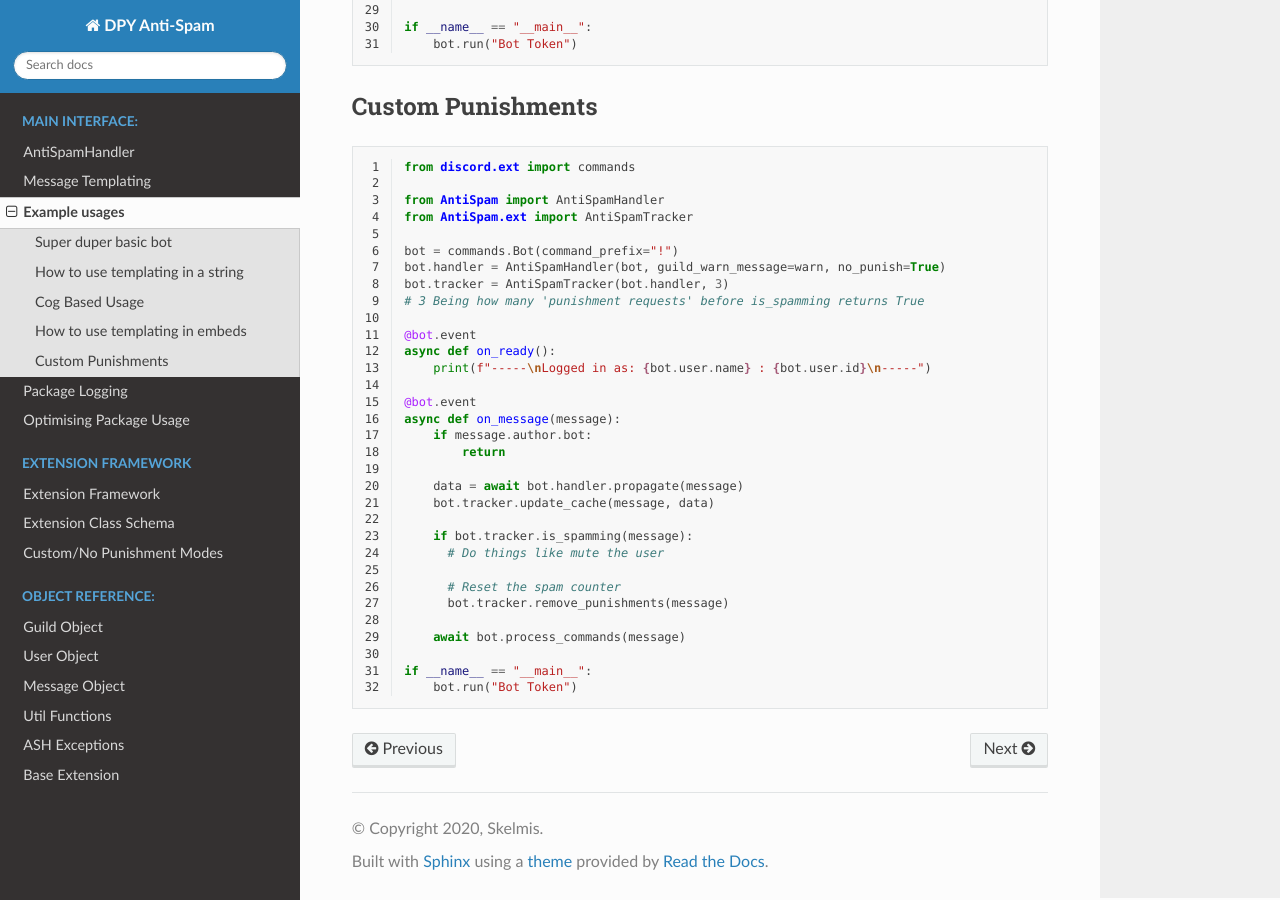
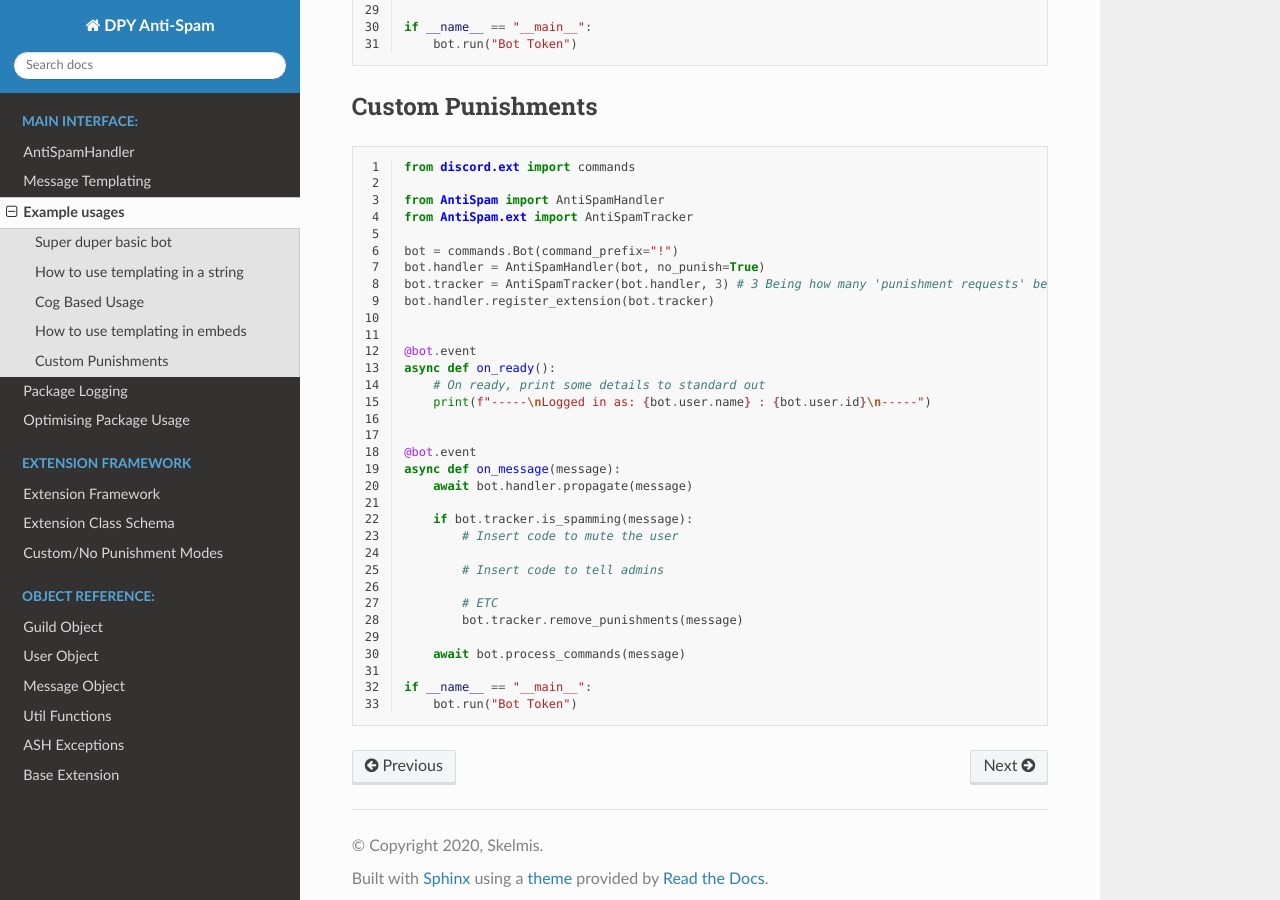
Before and after one commit to Skelmis/Discord-Anti-Spam, a Sphinx documentation site: the page built from docs/modules/examples.rst, in a window 1280 px wide and 900 px high, scrolled down 2006 px. Built offline with Sphinx 7.4.7 and the Read the Docs theme 2.0.0, drawn with Linux system fonts in a browser that asks for light colours.

Commit message:
:memo: Amend documentation

```diff
--- a/docs/modules/examples.rst
+++ b/docs/modules/examples.rst
@@ -135,27 +135,28 @@ Custom Punishments
     from AntiSpam.ext import AntiSpamTracker
 
     bot = commands.Bot(command_prefix="!")
-    bot.handler = AntiSpamHandler(bot, guild_warn_message=warn, no_punish=True)
-    bot.tracker = AntiSpamTracker(bot.handler, 3)
-    # 3 Being how many 'punishment requests' before is_spamming returns True
+    bot.handler = AntiSpamHandler(bot, no_punish=True)
+    bot.tracker = AntiSpamTracker(bot.handler, 3) # 3 Being how many 'punishment requests' before is_spamming returns True
+    bot.handler.register_extension(bot.tracker)
+
 
     @bot.event
     async def on_ready():
+        # On ready, print some details to standard out
         print(f"-----\nLogged in as: {bot.user.name} : {bot.user.id}\n-----")
+
 
     @bot.event
     async def on_message(message):
-        if message.author.bot:
-            return
-
-        data = await bot.handler.propagate(message)
-        bot.tracker.update_cache(message, data)
+        await bot.handler.propagate(message)
 
         if bot.tracker.is_spamming(message):
-          # Do things like mute the user
+            # Insert code to mute the user
 
-          # Reset the spam counter
-          bot.tracker.remove_punishments(message)
+            # Insert code to tell admins
+
+            # ETC
+            bot.tracker.remove_punishments(message)
 
         await bot.process_commands(message)
 
```
Also changed, not shown: 2 other files.
